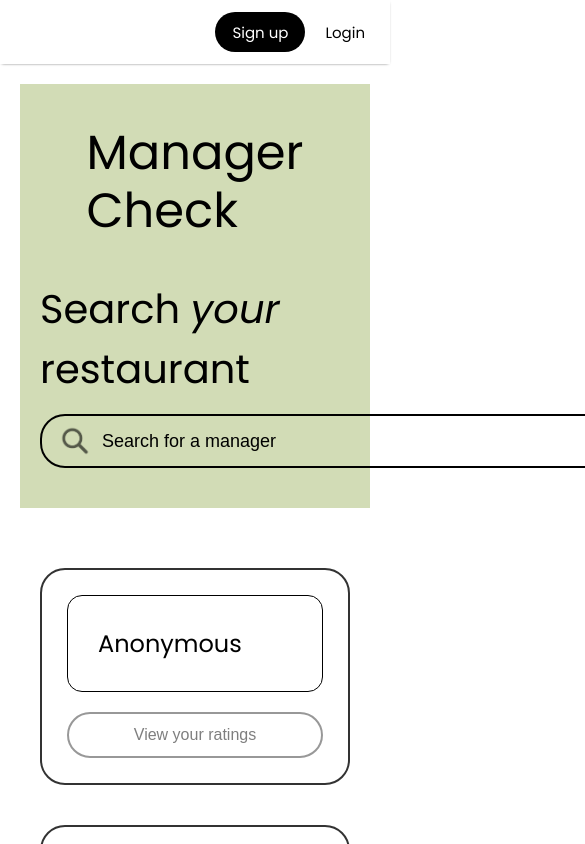
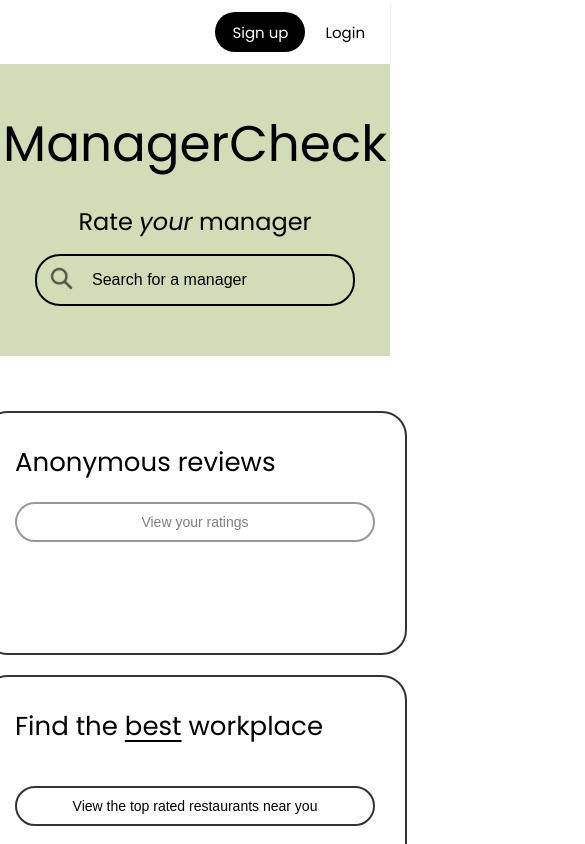
Before and after one commit to gabalingog/ManagerCheck, a React (Create React App) app: page / in a window 390 px wide. Shown: the top 844 px of the page, 585 px wide, since content can reach past the window. Built offline with nearby package versions, Linux system fonts and the light colour scheme.

Commit message:
Restaurant and manager search page

```diff
--- a/src/Components/Landing/ManagerLanding.css
+++ b/src/Components/Landing/ManagerLanding.css
@@ -1,77 +1,98 @@
-.landing{
+.main {
     display: flex;
-    flex-direction: column;
+    justify-content: space-evenly;
     align-items: center;
-    padding-top: 100px;
-    width: 100%;
+    padding: 80px 40px 80px 150px;
+    gap: 200px;
 }
 
-.title{
-    display: flex;
-    justify-content: center;
-    gap: 10px;
+.title {
+    font-size: 120px;
+    font-weight: 400;
+    line-height: 1.2;
+    display: block;
 }
 
-.logo{
-    width: 80px;
-    height: 80px;
+.title br {
+    display: block;
 }
 
-.webTitle{
-    font-size: 50px;
+.right {
+    display: flex;
+    justify-content: flex-end;
+    flex: 1;
 }
 
-.intro{
-    padding-top: 30px;
-    font-size: 25px;
+.searching {
+    width: 100%;
+    position: relative; /* Add this */
 }
 
-.searchRes{
-    padding-top: 15px;
-    position: relative;
-    display: inline-block;
-    width: 400px;
+.searching > span {
+    display: block;
+    font-size: 40px;
+    margin-bottom: 15px;
 }
 
-.searchBarMan{
-    width: 100%;
-    height: 40px;
+.searchRes {
+    display: flex;
+    align-items: center;
+    position: relative;
     font-size: 20px;
     border: 2px solid black;
     border-radius: 25px;
-    padding-left: 50px;
     box-sizing: border-box;
+    padding: 5px 10px 5px 50px;
+    width: 700px; /* Changed from 700px to 500px */
+    z-index: 1;
 }
 
 .searchLogo {
     width: 30px;
     height: 30px;
     position: absolute;
-    left: 10px;
-    top: 22px;
+    left: 18px;
+    top: 10px;
     pointer-events: none;
     opacity: 60%;
 }
 
+.searchBarMan {
+    flex: 1;
+    padding: 10px;
+    font-size: 18px;
+    border: none;
+    background-color: transparent;
+    outline: none;
+}
+
+.searchBarMan::placeholder {
+    color: black;
+}
+
 .searchResult {
+    margin-top: 10px;
     position: absolute;
-    /* top: calc(100% - 2px); */
-    top: 100%;
+    top: calc(100% + 5px);
     left: 0;
-    width: 100%;
-    border: 1px solid black;
-    border-top: none;
-    border-radius: 0 0 25px 25px;
+    width: 700px;
+    background-color: #D2DCB6;
+    border: 2px solid black;
+    border-radius: 25px;
     max-height: 300px;
     overflow-y: auto;
     box-sizing: border-box;
-    margin-top: -2px;
+    z-index: 100; /* Increased from 10 to 100 */
 }
 
 .searchResultItem {
     padding: 12px 20px;
     cursor: pointer;
-    border-bottom: 1px solid gray;
+    border-bottom: 1px solid #ddd;
+}
+
+.searchResultItem:hover {
+    background-color: #f0f0f0;
 }
 
 .searchResultItem:last-child {
@@ -87,21 +108,259 @@
     cursor: pointer;
     text-decoration: underline;
     margin-left: 5px;
+    color: #333;
+}
+
+.enterName:hover {
+    color: #000;
 }
 
 .addManagerForm {
-    margin-top: 20px;
-    display: flex;
-    flex-direction: column;
-    align-items: center;
+    position: absolute;
+    top: calc(100% + 5px);
+    left: 0;
+    width: 100%;
+    background-color: white;
+    border: 2px solid black;
+    border-radius: 25px;
+    padding: 20px;
+    box-sizing: border-box;
+    z-index: 100; /* Increased from 10 to 100 */
 }
 
 .addManagerInput {
     width: 100%;
-    height: 10px;
-    padding: 20px;
-    border: 1px solid black;
+    padding: 12px 20px;
+    border: 2px solid black;
     border-radius: 25px;
     outline: none;
     box-sizing: border-box;
+    font-size: 16px;
+    margin-bottom: 15px;
 }
+
+.formButtons {
+    display: flex;
+    gap: 10px;
+    justify-content: center;
+}
+
+.addButton,
+.cancelButton {
+    padding: 10px 25px;
+    border: 2px solid black;
+    border-radius: 25px;
+    cursor: pointer;
+    font-size: 16px;
+    background-color: white;
+    transition: all 0.3s ease;
+}
+
+.addButton:hover,
+.cancelButton:hover {
+    background-color: #333;
+    color: white;
+}
+
+/* Bottom Section */
+.bottom {
+    display: flex;
+    padding: 20px;
+    margin-top: 40px;
+    justify-content: space-evenly;
+}
+
+.anonBox {
+    width: 400px;
+    height: 180px;
+    border: 2px solid #333;
+    border-radius: 25px;
+    padding: 40px;
+    background-color: white;
+    display: flex;
+    flex-direction: column;
+}
+
+.anonBox .header {
+    font-size: 32px;
+    font-weight: normal;
+    margin-bottom: 40px;
+    display: block;
+    border: none;
+    padding: 0;
+    background: none;
+}
+
+.anonBox p {
+    font-size: 16px;
+    line-height: 1.5;
+    margin: 0 0 30px 0;
+    flex-grow: 1;
+}
+
+.viewRatings {
+    padding: 12px 25px;
+    font-size: 16px;
+    border: 2px solid #333;
+    border-radius: 25px;
+    background-color: white;
+    cursor: not-allowed;
+    transition: all 0.3s ease;
+    opacity: 0.5;
+}
+
+.topRestos {
+    width: 400px;
+    height: 180px;
+    border: 2px solid #333;
+    border-radius: 25px;
+    padding: 40px;
+    background-color: white;
+    display: flex;
+    flex-direction: column;
+    gap: 20px;
+}
+
+.topRestos > span {
+    font-size: 32px;
+    font-weight: normal;
+    margin-bottom: 20px;
+}
+
+.underline {
+    text-decoration: underline;
+    text-decoration-thickness: 2px;
+    text-underline-offset: 5px;
+}
+
+.findRestos {
+    padding: 12px 25px;
+    font-size: 16px;
+    border: 2px solid #333;
+    border-radius: 25px;
+    background-color: white;
+    cursor: pointer;
+    transition: all 0.3s ease;
+}
+
+.findRestos:hover {
+    background-color: #333;
+    color: white;
+    transform: translateY(-2px);
+}
+
+/* Responsive Design */
+@media (max-width: 1024px) {
+    .main {
+        flex-direction: column;
+        padding: 40px 20px;
+        gap: 40px;
+        align-items: center;
+    }
+
+    .title {
+        font-size: 70px;
+        text-align: center;
+    }
+
+    .title br {
+        display: none;
+    }
+
+    .right {
+        width: 100%;
+        justify-content: center;
+    }
+
+    .searching {
+        max-width: 600px;
+    }
+
+    .searchRes {
+        width: 100%;
+    }
+
+    .searching > span {
+        font-size: 30px;
+        text-align: center;
+    }
+
+    .bottom {
+        flex-direction: column;
+        padding: 20px;
+        align-items: center;
+        gap: 30px;
+    }
+
+    .anonBox,
+    .topRestos {
+        width: 90%;
+        max-width: 500px;
+        height: auto;
+        min-height: 180px;
+    }
+}
+
+@media (max-width: 768px) {
+    .bgmain {
+        padding: 20px;
+    }
+
+    .main {
+        padding: 30px 15px;
+        gap: 30px;
+    }
+
+    .title {
+        font-size: 50px;
+    }
+
+    .title br {
+        display: none;
+    }
+
+    .searching > span {
+        font-size: 24px;
+    }
+
+    .searchRes {
+        padding: 5px 10px 5px 45px;
+    }
+
+    .searchLogo {
+        width: 25px;
+        height: 25px;
+        left: 12px;
+    }
+
+    .searchBarMan {
+        font-size: 16px;
+    }
+
+    .bottom {
+        padding: 15px;
+        gap: 20px;
+    }
+
+    .anonBox,
+    .topRestos {
+        width: 100%;
+        padding: 30px;
+    }
+
+    .anonBox .header,
+    .topRestos > span {
+        font-size: 26px;
+        margin-bottom: 20px;
+    }
+
+    .anonBox p {
+        font-size: 14px;
+    }
+
+    .viewRatings,
+    .findRestos {
+        padding: 10px 20px;
+        font-size: 14px;
+    }
+}
--- a/src/Components/Landing/ManagerLanding.jsx
+++ b/src/Components/Landing/ManagerLanding.jsx
@@ -1,16 +1,11 @@
 import React, { useEffect, useState } from 'react'
 import { useNavigate } from 'react-router-dom';
 import './ManagerLanding.css';
-import logo from './../Assets/Logo.png';
 import search from './../Assets/Search.png';
 
 const Landing = () => {
     const navigate = useNavigate();
-
-    // track user input
     const [searchInput, setSearchInput] = useState('');
-
-    // store all managers
     const [managers, setManagers] = useState(() => {
         const savedManagers = localStorage.getItem('managers');
         return savedManagers ? JSON.parse(savedManagers) : [
@@ -19,69 +14,50 @@ const Landing = () => {
         ];
     });
 
-    // save to local storage
     useEffect(() => {
         localStorage.setItem('managers', JSON.stringify(managers));
     }, [managers]);
 
-    // show add form
     const [showAddForm, setShowAddForm] = useState(false);
-    // add form input
     const [newManagerName, setNewManagerName] = useState('');
-    // managers that are searched
     const [filteredManagers, setFilteredManagers] = useState([]);
-    // track selected manager
     const [managerSelected, setManagerSelected] = useState(false);
 
-    // runs when user types in search bar
     const handleSearch = (e) => {
-        // current input
         const searched = e.target.value;
         setSearchInput(searched);
 
-        // if empty, clear dropdown
         if (searched.trim() === ''){
             setFilteredManagers([]);
             setShowAddForm(false);
             setNewManagerName('');
         } else {
-            // filter managers
             const filtered = managers.filter(manager =>
                 manager.name.toLowerCase().includes(searched.toLowerCase())
             );
-            // update filtered managers in dropdown
             setFilteredManagers(filtered);
         }
     };
 
-    // runs when user clicks manager
     const handleSelectManager = (manager) => {
-        //console.log()
-        // fill search bar
         setSearchInput('');
-        // close dropdown
         setFilteredManagers([]);
         setManagerSelected(true);
         navigate(`/rate/${manager.id}`, { state: { managerName: manager.name } });
     };
 
-    // runs when user clickes to enter name
     const handleEnterManager = () => {
         setShowAddForm(true);
     };
 
-    // runs when user clicks add
     const handleAddManager = () => {
-        // dont add if whitespace
         if (newManagerName.trim() === '') return;
 
-        // new manager object
         const newManager = {
             id: managers.length + 1,
             name: newManagerName
         };
 
-        // add to array
         setManagers([...managers, newManager]);
         navigate(`/rate/${newManager.id}`, { state: { managerName: newManager.name } });
         setNewManagerName('');
@@ -89,7 +65,6 @@ const Landing = () => {
         setSearchInput('');
     };
 
-    // runs when user clicks cancel
     const handleCancelAdd = () => {
         setShowAddForm(false);
         setNewManagerName('');
@@ -97,11 +72,14 @@ const Landing = () => {
 
     return (
         <div className='landing'>
-            <div className="title">
-                <img src={logo} alt="Logo" className='logo'/>
-                <span className='webTitle font-medium'>Manager Check</span>
+            <div className="bgmain">
+                <div className="main">
+                    <div className="left">
+                        <span className='title'>Manager<br />Check</span>
                     </div>
-            <span className='intro'> Rate your manager from <span className='font-medium'>Barcelona Wine Bar</span></span>
+                    <div className="right">
+                        <div className="searching">
+                            <span>Rate <i>your</i> manager</span>
                             <div className="searchRes">
                                 <img src={search} alt="Search" className='searchLogo'/>
                                 <input
@@ -111,8 +89,8 @@ const Landing = () => {
                                     value={searchInput}
                                     onChange={handleSearch}
                                 />
-                {/* dropdown */}
-                {/* searching on bar and there's a filtered result */}
+                            </div>
+
                             {searchInput && filteredManagers.length > 0 && (
                                 <div className="searchResult">
                                     {filteredManagers.map((manager) => (
@@ -126,15 +104,13 @@ const Landing = () => {
                                 </div>
                             )}
 
-                {/* no managers matching */}
                             {searchInput && filteredManagers.length === 0 && (
                                 <div className="searchResult">
                                     <span className='noManager'>Can't find the manager?
-                        <span className='enterName font-medium' onClick={handleEnterManager}>Enter first name</span></span>
+                                    <span className='enterName' onClick={handleEnterManager}> Enter first name</span></span>
                                 </div>
                             )}
 
-                {/* add form */}
                             {showAddForm && (
                                 <div className="addManagerForm">
                                     <input
@@ -152,6 +128,20 @@ const Landing = () => {
                             )}
                         </div>
                     </div>
+                </div>
+            </div>
+
+            <div className="bottom">
+                <div className="anonBox">
+                    <span className='header'>Anonymous reviews</span>
+                    <button className="viewRatings">View your ratings</button>
+                </div>
+                <div className="topRestos">
+                    <span>Find the <span className="underline">best</span> workplace</span>
+                    <button className="findRestos">View the top rated restaurants near you</button>
+                </div>
+            </div>
+        </div>
     )
 }
 
--- a/src/Components/Landing/RestaurantLanding.css
+++ b/src/Components/Landing/RestaurantLanding.css
@@ -1,40 +1,35 @@
 .bgmain {
     background-color: #D2DCB6;
 }
-
 .main {
     display: flex;
     justify-content: space-evenly;
     align-items: center;
     padding: 80px 40px 80px 150px;
     gap: 200px;
-    /* top right bottom left */
-    /* padding: 80px 40px 40px 200px; */
 }
-
 .title {
     font-size: 120px;
     font-weight: 400;
     line-height: 1.2;
     display: block;
 }
-
+.title br {
+    display: block; /* Show line break on full screen */
+}
 .right {
     display: flex;
     justify-content: flex-end;
     flex: 1;
 }
-
 .searching {
     width: 100%;
 }
-
 .searching > span {
     display: block;
     font-size: 40px;
     margin-bottom: 15px;
 }
-
 .searchRes {
     display: flex;
     align-items: center;
@@ -46,7 +41,6 @@
     padding: 5px 10px 5px 50px;
     width: 700px;
 }
-
 .searchLogo {
     width: 30px;
     height: 30px;
@@ -56,7 +50,6 @@
     pointer-events: none;
     opacity: 60%;
 }
-
 .searchBarMan {
     flex: 1;
     padding: 10px;
@@ -65,21 +58,18 @@
     background-color: transparent;
     outline: none;
 }
-
 .searchBarMan::placeholder {
     color: black;
 }
-
 .bottom {
     display: flex;
-    gap: 40px;
-    padding: 40px;
+    padding: 20px;
     margin-top: 40px;
+    justify-content: space-evenly;
 }
-
 .anonBox {
-    flex: 1;
-    max-width: 350px;
+    width: 400px;
+    height: 180px;
     border: 2px solid #333;
     border-radius: 25px;
     padding: 40px;
@@ -87,54 +77,56 @@
     display: flex;
     flex-direction: column;
 }
-
 .anonBox .header {
     font-size: 32px;
     font-weight: normal;
-    margin-bottom: 20px;
+    margin-bottom: 40px;
     display: block;
+    border: none;
+    padding: 0;
+    background: none;
 }
-
 .anonBox p {
     font-size: 16px;
     line-height: 1.5;
     margin: 0 0 30px 0;
     flex-grow: 1;
 }
-
 .viewRatings {
     padding: 12px 25px;
     font-size: 16px;
     border: 2px solid #333;
     border-radius: 25px;
     background-color: white;
-    cursor: not-allowed;
+    cursor: pointer;
     transition: all 0.3s ease;
-    opacity: 0.5;
 }
-
+.viewRatings:hover {
+    background-color: #333;
+    color: white;
+    transform: translateY(-2px);
+}
 .topRestos {
-    flex: 2;
+    width: 400px;
+    height: 180px;
     border: 2px solid #333;
     border-radius: 25px;
-    padding: 40px 40px 30px 40px;
+    padding: 40px;
     background-color: white;
     display: flex;
     flex-direction: column;
     gap: 20px;
 }
-
 .topRestos > span {
     font-size: 32px;
     font-weight: normal;
+    margin-bottom: 20px;
 }
-
 .underline {
     text-decoration: underline;
     text-decoration-thickness: 2px;
     text-underline-offset: 5px;
 }
-
 .findRestos {
     padding: 12px 25px;
     font-size: 16px;
@@ -144,22 +136,28 @@
     cursor: pointer;
     transition: all 0.3s ease;
 }
-
 .findRestos:hover {
     background-color: #333;
     color: white;
     transform: translateY(-2px);
 }
 
+/* Responsive Design */
 @media (max-width: 1024px) {
     .main {
         flex-direction: column;
         padding: 40px 20px;
         gap: 40px;
+        align-items: center;
     }
 
     .title {
-        font-size: 60px;
+        font-size: 70px;
+        text-align: center;
+    }
+
+    .title br {
+        display: none; /* Hide line break on smaller screens */
     }
 
     .right {
@@ -167,36 +165,95 @@
         justify-content: center;
     }
 
+    .searching {
+        max-width: 600px;
+    }
+
+    .searchRes {
+        width: 100%;
+    }
+
+    .searching > span {
+        font-size: 30px;
+        text-align: center;
+    }
+
     .bottom {
         flex-direction: column;
-        padding: 40px 20px;
+        padding: 20px;
+        align-items: center;
+        gap: 30px;
     }
 
-    .anonBox {
-        max-width: 100%;
+    .anonBox,
+    .topRestos {
+        width: 90%;
+        max-width: 500px;
+        height: auto;
+        min-height: 180px;
     }
 }
 
 @media (max-width: 768px) {
-    .restoLanding {
+    .bgmain {
         padding: 20px;
     }
 
+    .main {
+        padding: 30px 15px;
+        gap: 30px;
+    }
+
     .title {
-        font-size: 48px;
+        font-size: 50px;
+    }
+
+    .title br {
+        display: none; /* Hide line break on mobile */
+    }
+
+    .searching > span {
+        font-size: 24px;
+    }
+
+    .searchRes {
+        padding: 5px 10px 5px 45px;
+    }
+
+    .searchLogo {
+        width: 25px;
+        height: 25px;
+        left: 12px;
+    }
+
+    .searchBarMan {
+        font-size: 16px;
     }
 
     .bottom {
-        padding: 20px;
+        padding: 15px;
+        gap: 20px;
     }
 
     .anonBox,
     .topRestos {
-        padding: 25px;
+        width: 100%;
+        padding: 30px;
     }
 
     .anonBox .header,
     .topRestos > span {
-        font-size: 24px;
+        font-size: 26px;
+        margin-bottom: 20px;
+    }
+
+    .anonBox p {
+        font-size: 14px;
+    }
+
+    .viewRatings,
+    .findRestos {
+        padding: 10px 20px;
+        font-size: 14px;
     }
 }
--- a/src/Components/Landing/RestaurantLanding.jsx
+++ b/src/Components/Landing/RestaurantLanding.jsx
@@ -10,19 +10,17 @@ const RestaurantLanding = () => {
         <div className="bgmain">
             <div className="main">
                 <div className="left">
-                    <span className='title'>Manager<br></br>Check</span>
+                    <span className='title'>Manager <br></br>Check</span>
                 </div>
                 <div className="right">
                     <div className="searching">
-                        <span>Search <i>your</i> restaurant</span>
+                        <span>Rate <i>your</i> restaurant</span>
                         <div className="searchRes">
                             <img src={search} alt="Search" className='searchLogo'/>
                             <input
                                 type="text"
-                                placeholder="Search for a manager"
+                                placeholder="Search for a restaurant"
                                 className='searchBarMan'
-                                // value={searchInput}
-                                // onChange={handleSearch}
                             />
                         </div>
                     </div>
@@ -31,13 +29,13 @@ const RestaurantLanding = () => {
         </div>
         <div className="bottom">
             <div className="anonBox">
-                <span className='header'>Anonymous</span>
+                <span className='header'>Anonymous reviews</span>
                 {/* <p>Manager Check protects your reviews about the restaurant industry</p> */}
                 <button className="viewRatings">View your ratings</button>
             </div>
             <div className="topRestos">
                 <span>Find the <underline>best</underline> workplace</span>
-                <button className="findRestos">View the top rated restaurants near you</button>
+                <button className="findRestos">View the top rated restaurants</button>
             </div>
       </div>
     </div>
--- a/src/Pages/Home.jsx
+++ b/src/Pages/Home.jsx
@@ -7,8 +7,8 @@ const Home = () => {
   return (
     <div>
       {/* <Navbar/> */}
-      {/* <Landing/> */}
-      <RestaurantLanding/>
+      <Landing/>
+      {/* <RestaurantLanding/> */}
     </div>
   )
 }
```
Lines whose indentation alone changed are shown as unchanged.
